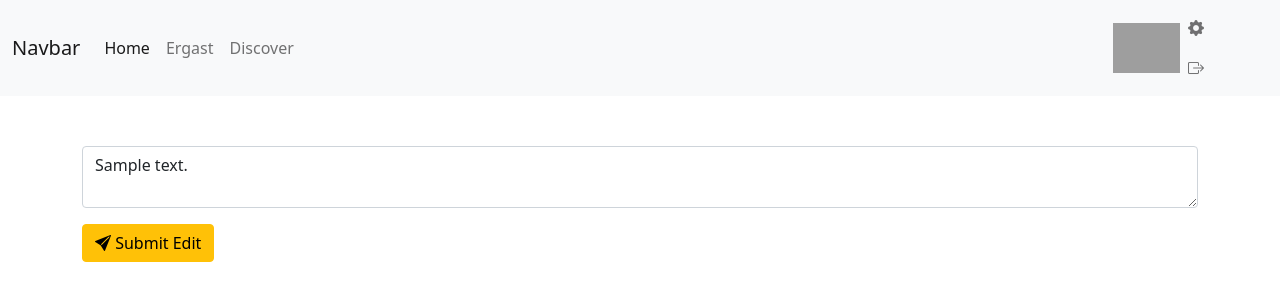
After one commit to tparks18/ctrl-alt-elite-flask-remake, a Flask app: page /edit_post/1 in a window 1280 px wide. The commit adds this page. Shown: the top 301 px of the page. Run offline with Flask 2, Linux system fonts and the light colour scheme; a user stored in the database is signed in; tables that the repository leaves empty hold one stand-in row (values such as "Sample post"); some libraries are stand-ins or nearby versions; grey boxes are pictures that could not be loaded.

```diff
--- /dev/null
+++ b/app/templates/edit_post.html.j2
@@ -0,0 +1,13 @@
+{% extends 'base.html.j2'%}
+{% block title %}
+Edit Post
+{% endblock %}
+
+{% block content %}
+<form method="POST" action="{{url_for('social.edit_post', id= post.id) }}">
+    <div class='mb-3'>
+        <textarea class='form-control' name='body' style='height': 100px>{{post.body}}</textarea>
+    </div>
+        <button type="submit" class="btn btn-warning"><i class="bi bi-send-fill"></i>&nbsp;Submit Edit</button>
+</form>
+{% endblock %}
--- a/app/templates/includes/_post.html.j2
+++ b/app/templates/includes/_post.html.j2
@@ -18,7 +18,7 @@
         <small><a href="{{url_for('social.get_post', id=post.id)}}">View Post</a></small>
 
         {% if current_user.id == post.author.id %}
-            <small><a href="#">Edit Post</a></small>
+            <small><a href="{{url_for('social.edit_post', id=post.id)}}">Edit Post</a></small>
         {% endif %}
 
         <p class="card-text"><small class="text-muted">
```
